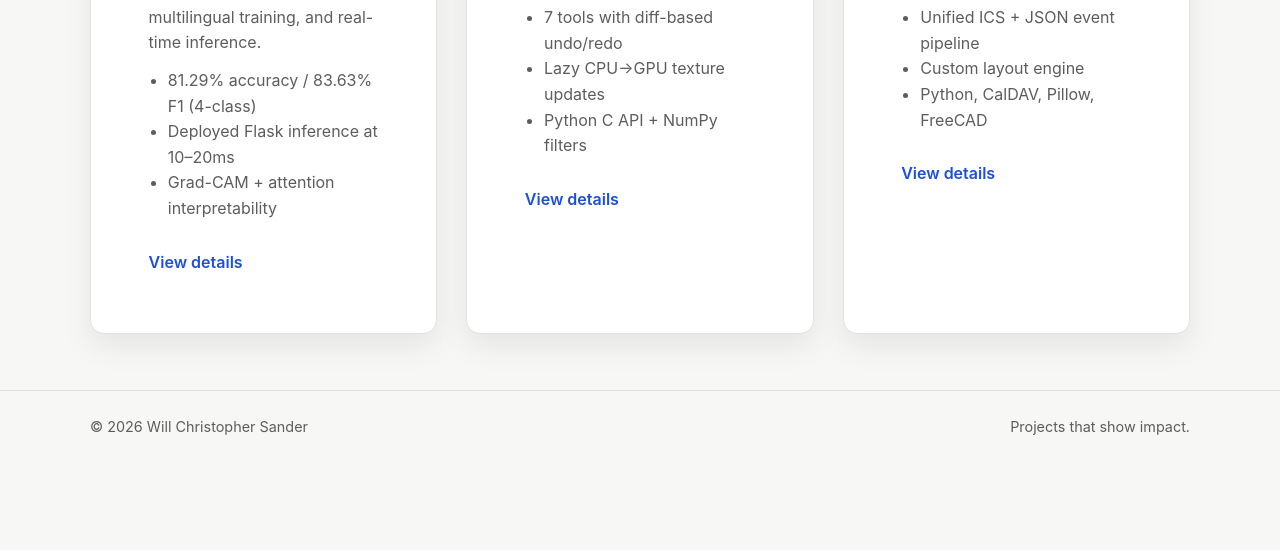
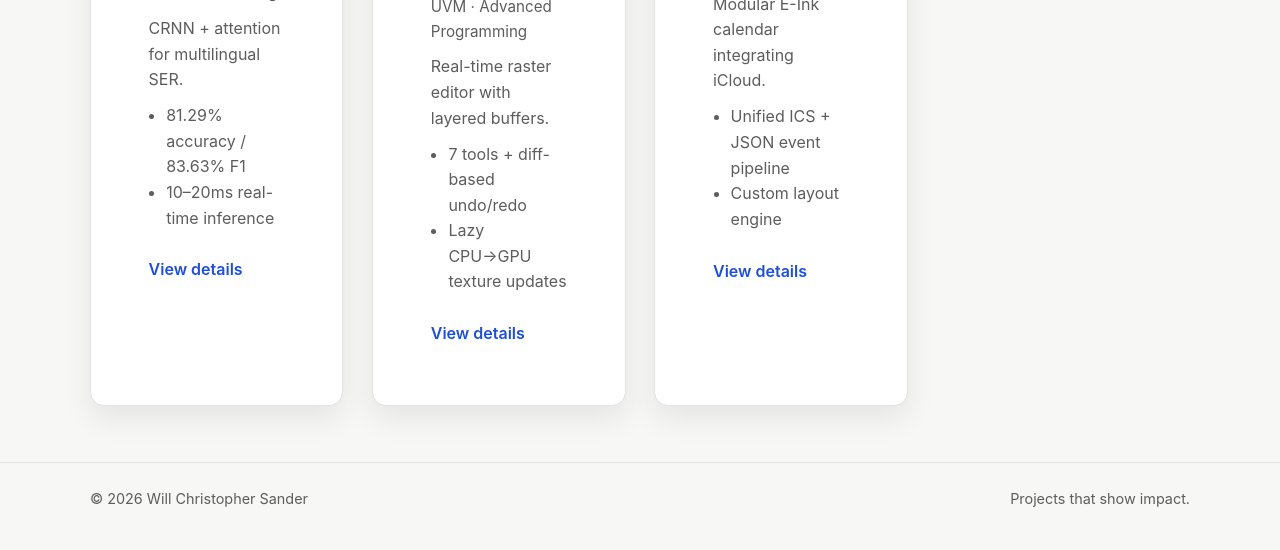
Before and after one commit to willchristophersander/willchristophersander.github.io, a plain HTML site: page projects.html in a window 1280 px wide. Shown: the part 828-1378 px from the top of the page. Before the commit the page ends 1306 px from the top, so only its background shows below. Drawn offline with Linux system fonts and the light colour scheme.

Commit message:
Refine project tile layout
Co-authored-by: Cursor <cursoragent@cursor.com>

```diff
--- a/assets/css/style.css
+++ b/assets/css/style.css
@@ -162,7 +162,7 @@ a {
 
 .tile-grid {
   display: grid;
-  grid-template-columns: repeat(3, minmax(0, 1fr));
+  grid-template-columns: repeat(2, minmax(0, 1fr));
   gap: 1.8rem;
 }
 
@@ -195,8 +195,9 @@ a {
 
 .tile-body {
   padding: 1.6rem 1.8rem 1.8rem;
-  display: grid;
-  gap: 0.75rem;
+  display: flex;
+  flex-direction: column;
+  gap: 0.65rem;
 }
 
 .tile-media img {
@@ -219,11 +220,12 @@ a {
 .tile-summary {
   margin: 0;
   color: var(--muted);
+  min-height: 2.6rem;
 }
 
 .tile-bullets {
-  margin: 0;
-  padding-left: 1.2rem;
+  margin: auto 0 0;
+  padding-left: 1.1rem;
   color: var(--muted);
 }
 
@@ -390,6 +392,18 @@ body.modal-open {
   }
 }
 
+@media (min-width: 960px) {
+  .tile-grid {
+    grid-template-columns: repeat(3, minmax(0, 1fr));
+  }
+}
+
+@media (min-width: 1240px) {
+  .tile-grid {
+    grid-template-columns: repeat(4, minmax(0, 1fr));
+  }
+}
+
 .site-footer {
   border-top: 1px solid var(--border);
   padding: 1.5rem 0 2.5rem;
--- a/projects.html
+++ b/projects.html
@@ -46,14 +46,10 @@
                 <h2>AI Speech Emotion Recognition System</h2>
                 <p class="muted-text">UVM · Advanced Machine Learning</p>
               </div>
-              <p class="tile-summary">
-                CRNN model with attention, multilingual training, and real-time
-                inference.
-              </p>
+              <p class="tile-summary">CRNN + attention for multilingual SER.</p>
               <ul class="tile-bullets">
-                <li>81.29% accuracy / 83.63% F1 (4-class)</li>
-                <li>Deployed Flask inference at 10–20ms</li>
-                <li>Grad-CAM + attention interpretability</li>
+                <li>81.29% accuracy / 83.63% F1</li>
+                <li>10–20ms real-time inference</li>
               </ul>
               <button
                 class="text-link tile-action"
@@ -73,12 +69,11 @@
                 <p class="muted-text">UVM · Advanced Programming</p>
               </div>
               <p class="tile-summary">
-                Real-time raster editor with layered buffers and custom filters.
+                Real-time raster editor with layered buffers.
               </p>
               <ul class="tile-bullets">
-                <li>7 tools with diff-based undo/redo</li>
+                <li>7 tools + diff-based undo/redo</li>
                 <li>Lazy CPU→GPU texture updates</li>
-                <li>Python C API + NumPy filters</li>
               </ul>
               <button
                 class="text-link tile-action"
@@ -98,12 +93,11 @@
                 <p class="muted-text">IoT · Product build</p>
               </div>
               <p class="tile-summary">
-                Modular E-Ink calendar integrating iCloud and holiday APIs.
+                Modular E-Ink calendar integrating iCloud.
               </p>
               <ul class="tile-bullets">
                 <li>Unified ICS + JSON event pipeline</li>
                 <li>Custom layout engine</li>
-                <li>Python, CalDAV, Pillow, FreeCAD</li>
               </ul>
               <button
                 class="text-link tile-action"
```
